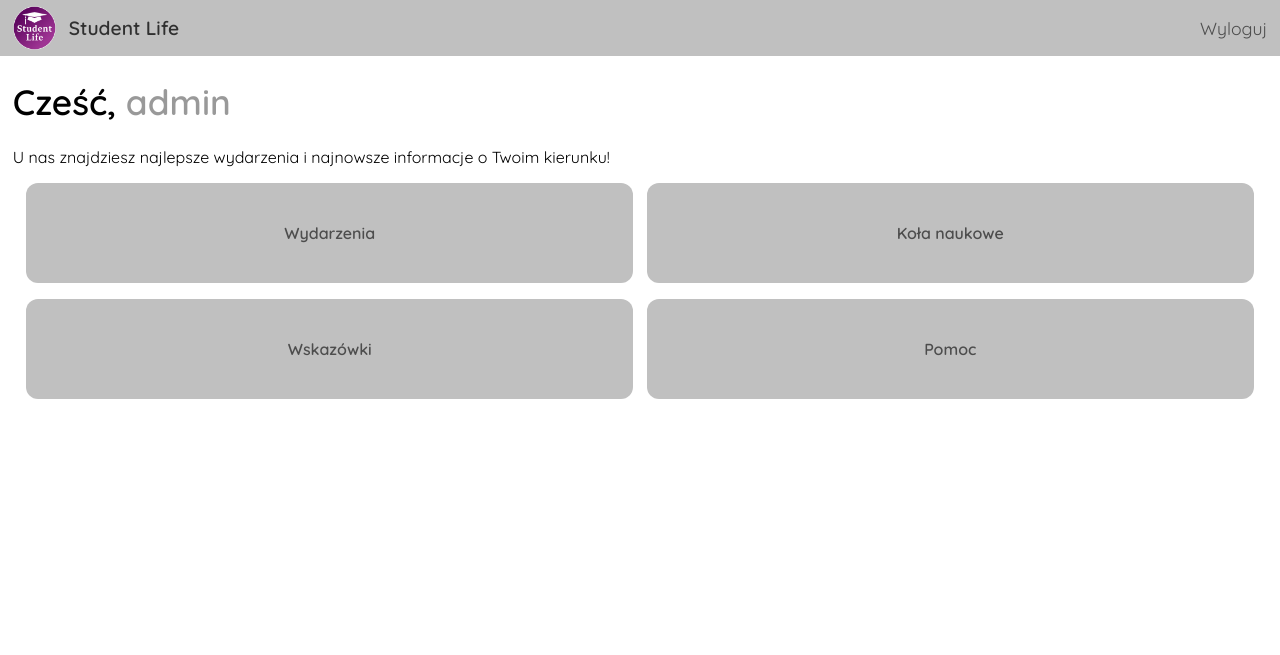
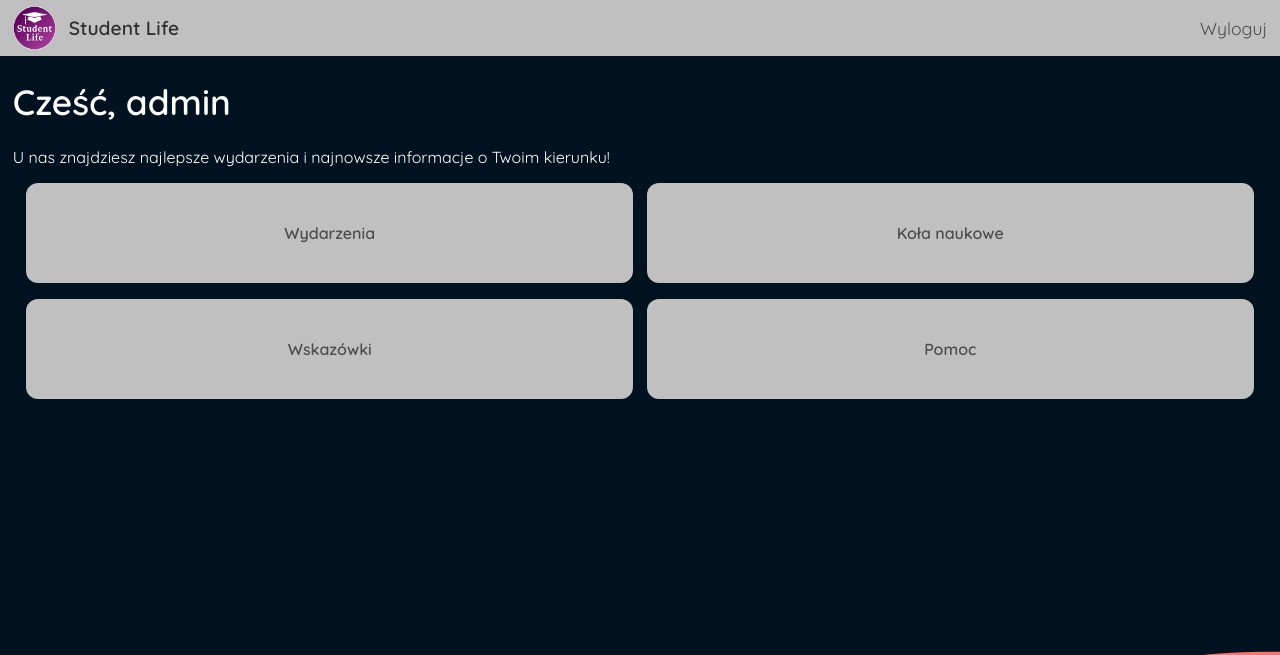
Before and after one commit to konrad-dobosz/StudentLife, a PHP site: page / in a window 1280 px wide. Shown: the top 655 px of the page. Run offline with PHP 8.4, Linux system fonts and the light colour scheme; a user stored in the database is signed in.

Commit message:
Change main page style

```diff
--- a/css/main.css
+++ b/css/main.css
@@ -4,24 +4,27 @@ body {
     margin: 0;
     padding: 0;
     font-family: 'Quicksand', sans-serif;
+    background-image: url("../img/background.png");
 }
 
 main {
     display: flex;
     flex-direction: column;
-    background-color: #fff;
+    background-color: 002233;
     margin-left: auto;
     margin-right: auto;
     padding: 0 0.8rem;
+    color: white;
 }
 
 header h1 {
     font-size: 2.2rem;
     font-weight: 600;
+    color:white;
 }
 
 header h1 span {
-    color: rgba(0,0,0,0.4)
+    color: white;
 }
 
 #cards {
@@ -53,7 +56,7 @@ a.card {
 }
 
 .card:hover {
-    background-color: rgba(0, 0, 0, 0.5);
+    background-color: rgba(44, 33, 38, 0.8);
     cursor: pointer;
 }
 
```
Also changed, not shown: img/background.png (added).
